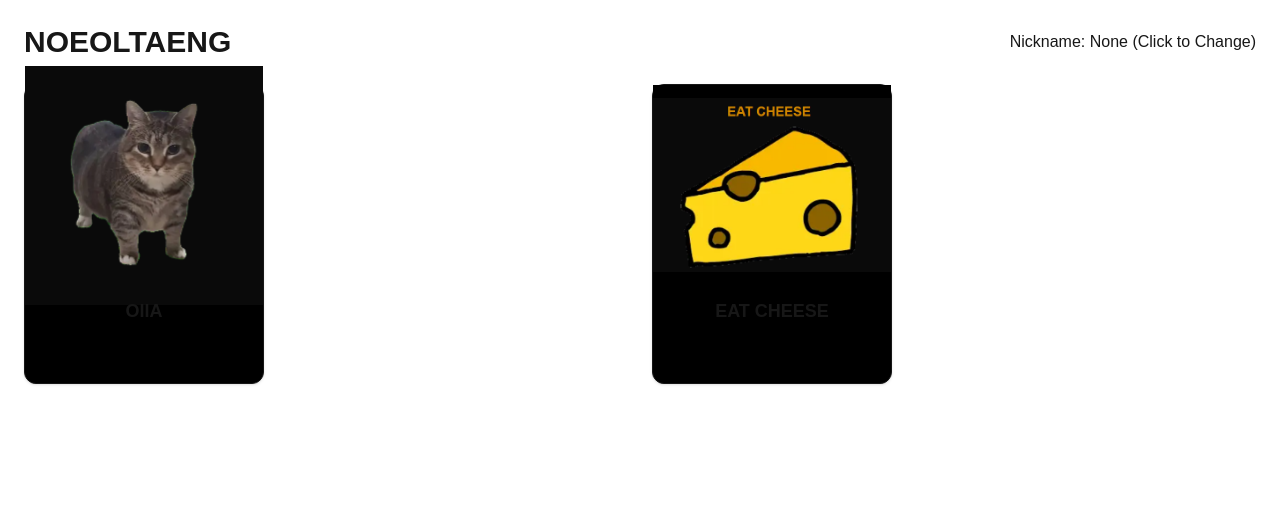
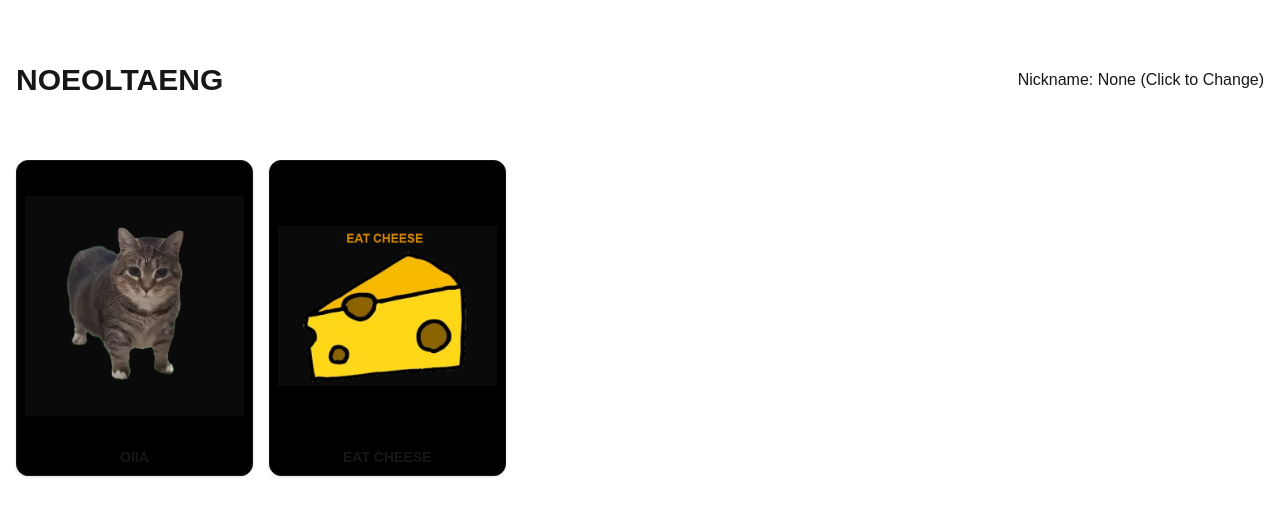
Before and after one commit to Oseojin/noeoltaeng, a Next.js app: page / in a window 1280 px wide. Shown: the top 516 px of the page. Built offline with nearby package versions, Linux system fonts and the light colour scheme; no server answers.

Commit message:
layout change

```diff
--- a/app/page.tsx
+++ b/app/page.tsx
@@ -16,23 +16,25 @@ const contentList = [
 
 export default function HomePage() {
   return (
-    <main
-      className="min-h-screen p-6"
-      style={{ background: "var(--background)", color: "var(--foreground)" }}
-    >
-      <div className="flex justify-between items-center mb-4">
+    <main className="min-h-screen flex flex-col">
+      {/* 상단 헤더 */}
+      <div className="p-4 flex justify-between items-center h-[20vh]">
         <h1 className="text-3xl font-bold">NOEOLTAENG</h1>
         <NicknameEditor />
       </div>
-      <div className="grid grid-cols-2 gap-6 mt-6">
+
+      {/* 앨범 영역 */}
+      <div className="flex-1 px-4 pb-8 h-[80vh] overflow-y-auto">
+        <div className="grid grid-cols-2 sm:grid-cols-3 md:grid-cols-4 lg:grid-cols-5 gap-4 justify-center">
           {contentList.map((c) => (
             <ContentCard
               key={c.url}
+              thumbnail={c.thumbnail}
               title={c.title}
               url={c.url}
-            thumbnail={c.thumbnail}
             />
           ))}
+        </div>
       </div>
     </main>
   );
--- a/components/ContentCard.tsx
+++ b/components/ContentCard.tsx
@@ -46,21 +46,21 @@ export default function ContentCard({ title, url, thumbnail }: Props) {
   return (
     <div
       onClick={handleClick}
-      className="cursor-pointer border rounded-xl shadow hover:shadow-lg transition duration-200 flex flex-col items-center bg-black w-[240px] h-[300px]"
+      className="cursor-pointer border rounded-xl shadow hover:shadow-lg transition duration-200 bg-black aspect-[3/4] flex flex-col justify-between items-center w-full"
     >
-      {/* 이미지 영역 (고정 높이) */}
-      <div className="flex items-center justify-center h-[200px] w-full bg-black">
+      {/* 이미지 */}
+      <div className="flex items-center justify-center flex-1 px-2 pt-3">
         <Image
           src={thumbnail}
           alt={title}
-          width={300}
-          height={300}
-          className="object-contain"
+          width={160}
+          height={160}
+          className="object-contain w-full h-full"
         />
       </div>
 
-      {/* 텍스트 영역 (하단 고정) */}
-      <div className="p-3 font-semibold text-lg text-center w-full">
+      {/* 텍스트 */}
+      <div className="p-2 font-semibold text-sm text-center w-full">
         {title}
       </div>
     </div>
```
Lines whose indentation alone changed are shown as unchanged.
